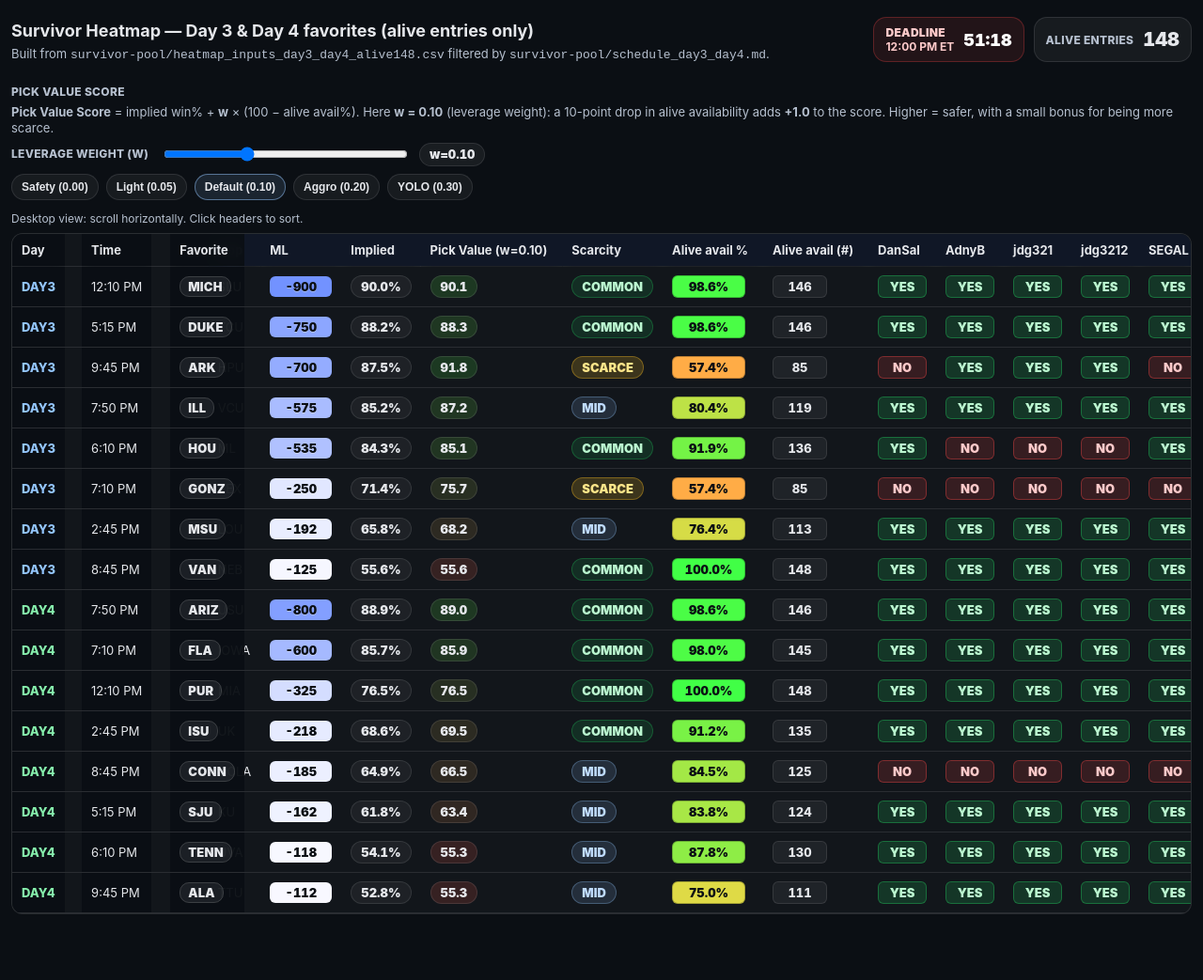
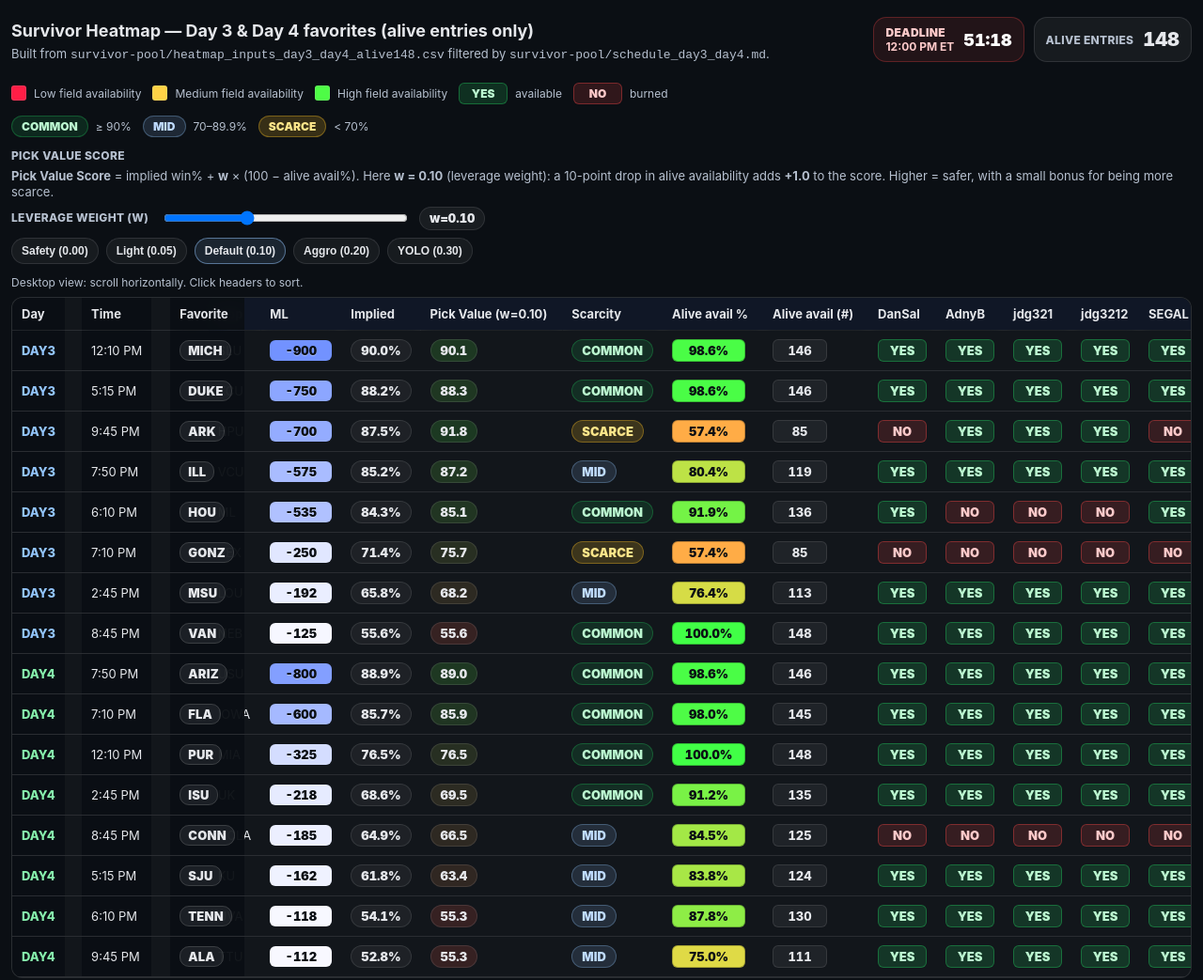
Before and after one commit to greenantony/survivor, a plain HTML site: page index.html in a window 1280 px wide. Shown: the whole page at 94% size. Before the commit the page ends 991 px from the top, so only its background shows below. Drawn offline with Linux system fonts and the light colour scheme.

Commit message:
Add files via upload

```diff
--- a/index.html
+++ b/index.html
@@ -81,6 +81,18 @@
 <div class="deadlineBox" aria-label="deadline countdown"><div><div class="label">Deadline</div><div class="meta">12:00 PM ET</div></div><div class="time" id="countdown">—</div></div>
 <div class="aliveBig" aria-label="alive entries"><span class="label">Alive entries</span><span class="num">148</span></div>
 </div></div>
+<div class="legend">
+<span class="chip"><span class="swatch" style="background:rgb(255,30,70)"></span> Low field availability</span>
+<span class="chip"><span class="swatch" style="background:rgb(255,210,70)"></span> Medium field availability</span>
+<span class="chip"><span class="swatch" style="background:rgb(78,252,70)"></span> High field availability</span>
+<span class="chip"><span class="avail yes">YES</span> available</span>
+<span class="chip"><span class="avail no">NO</span> burned</span>
+</div>
+<div class="legend">
+<span class="chip"><span class="badge" style="background:rgba(34,197,94,.14); color:#bbf7d0; border:1px solid rgba(34,197,94,.30)">COMMON</span> ≥ 90%</span>
+<span class="chip"><span class="badge" style="background:rgba(147,197,253,.14); color:#bfdbfe; border:1px solid rgba(147,197,253,.30)">MID</span> 70–89.9%</span>
+<span class="chip"><span class="badge" style="background:rgba(251,191,36,.18); color:#fde68a; border:1px solid rgba(251,191,36,.35)">SCARCE</span> &lt; 70%</span>
+</div>
 <div class="legendTitle">Pick Value Score</div>
 <div class="sub" style="margin-top:0">
   <b>Pick Value Score</b> = implied win% + <b>w</b> × (100 − alive avail%).
```
